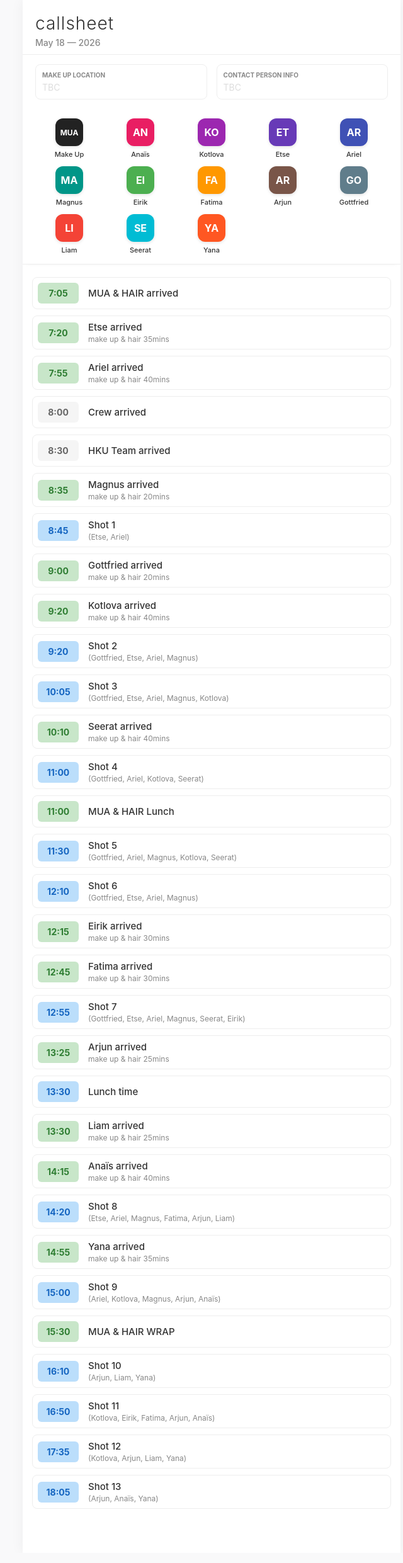
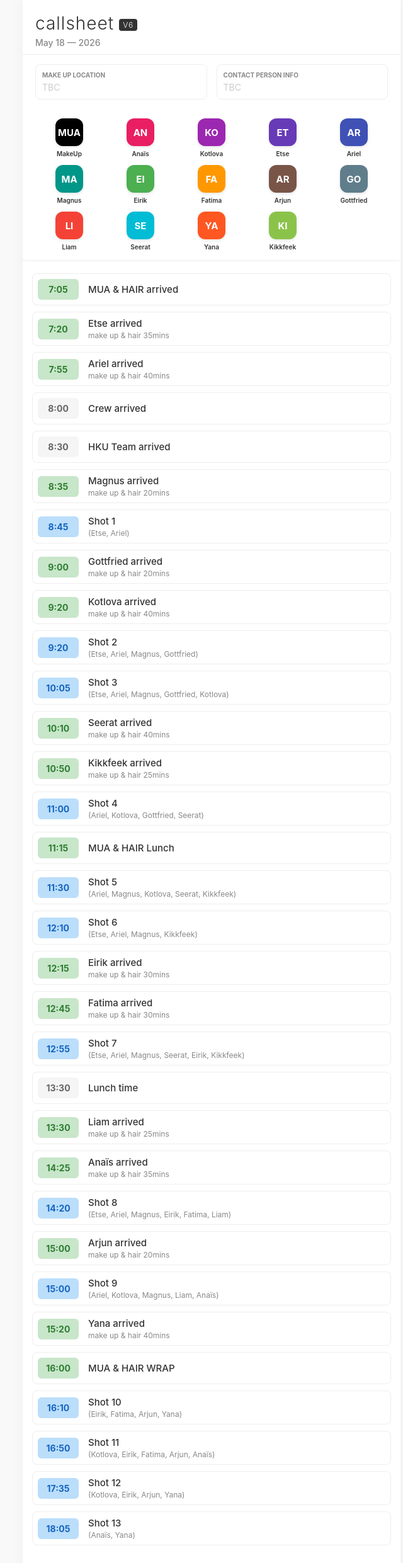
Before and after one commit to chak90215/hku-callsheet, a plain HTML site: page index.html in a window 1280 px wide. Shown: the whole page at 63% size, without its empty margins (304-944 px from the left). Drawn offline with Linux system fonts and the light colour scheme.

Commit message:
Update index.html

```diff
--- a/index.html
+++ b/index.html
@@ -3,7 +3,7 @@
 <head>
     <meta charset="UTF-8">
     <meta name="viewport" content="width=device-width, initial-scale=1.0, maximum-scale=1.0, user-scalable=no">
-    <title>Call Sheet | May 18 - 2026</title>
+    <title>Call Sheet V6 | May 18 - 2026</title>
     <style>
         :root {
             --bg-color: #f9f9fa;
@@ -44,6 +44,16 @@
             letter-spacing: 1px;
         }
 
+        .header .version {
+            font-size: 12px;
+            background: #333;
+            color: #fff;
+            padding: 2px 6px;
+            border-radius: 4px;
+            vertical-align: middle;
+            margin-left: 8px;
+        }
+
         .header .date {
             font-size: 14px;
             color: var(--text-muted);
@@ -70,7 +80,7 @@
         .card span {
             display: block;
             font-size: 14px;
-            color: #ddd;
+            color: #ccc;
             margin-top: 5px;
             font-weight: normal;
             text-transform: none;
@@ -99,7 +109,7 @@
         }
 
         .talent-item.inactive {
-            opacity: 0.3;
+            opacity: 0.2;
             filter: grayscale(100%);
         }
 
@@ -112,11 +122,12 @@
             display: flex;
             align-items: center;
             justify-content: center;
-            font-size: 16px;
+            font-size: 15px;
             font-weight: bold;
             margin-bottom: 6px;
             box-shadow: 0 2px 5px rgba(0,0,0,0.1);
             transition: transform 0.2s ease;
+            overflow: hidden;
         }
 
         .talent-item:active .avatar {
@@ -124,9 +135,10 @@
         }
 
         .talent-name {
-            font-size: 11px;
-            font-weight: 500;
+            font-size: 10px;
+            font-weight: 600;
             text-align: center;
+            white-space: nowrap;
         }
 
         /* Timeline */
@@ -142,19 +154,19 @@
             border-radius: 8px;
             border: 1px solid var(--border-color);
             padding: 8px;
-            transition: opacity 0.4s ease, transform 0.4s ease;
+            transition: opacity 0.3s ease, transform 0.3s ease, background 0.3s ease;
         }
 
-        /* Opacity rule for filtering */
         body.is-filtered .row.dimmed {
-            opacity: 0.25;
+            opacity: 0.15;
         }
 
         body.is-filtered .row.highlight {
             opacity: 1;
             border-color: #333;
-            box-shadow: 0 2px 8px rgba(0,0,0,0.08);
-            transform: scale(1.01);
+            box-shadow: 0 2px 8px rgba(0,0,0,0.05);
+            transform: scale(1.02);
+            background: #fff;
         }
 
         .time-badge {
@@ -185,8 +197,8 @@
             margin-top: 2px;
         }
 
-        /* Avatar color palette */
-        .c-MUA { background: #222; font-size: 12px; } /* MUA 專屬黑底 */
+        /* Avatar Colors */
+        .c-MUA { background: #000; }
         .c-Anais { background: #E91E63; }
         .c-Kotlova { background: #9C27B0; }
         .c-Etse { background: #673AB7; }
@@ -199,6 +211,7 @@
         .c-Liam { background: #F44336; }
         .c-Seerat { background: #00BCD4; }
         .c-Yana { background: #FF5722; }
+        .c-Kikkfeek { background: #8BC34A; }
 
     </style>
 </head>
@@ -206,36 +219,25 @@
 
 <div class="container">
     <div class="header">
-        <h1>callsheet</h1>
+        <h1>callsheet<span class="version">V6</span></h1>
         <div class="date">May 18 — 2026</div>
     </div>
 
     <div class="info-cards">
-        <div class="card">
-            MAKE UP LOCATION
-            <span>TBC</span>
-        </div>
-        <div class="card">
-            CONTACT PERSON INFO
-            <span>TBC</span>
-        </div>
+        <div class="card">MAKE UP LOCATION<span>TBC</span></div>
+        <div class="card">CONTACT PERSON INFO<span>TBC</span></div>
     </div>
 
-    <div class="talent-grid" id="talentGrid">
-        </div>
-
-    <div class="timeline" id="timeline">
-        </div>
+    <div class="talent-grid" id="talentGrid"></div>
+    <div class="timeline" id="timeline"></div>
 </div>
 
 <script>
-    // 模特兒與MUA名單 (將 MUA 放第一個)
     const talents = [
         "MUA", "Anaïs", "Kotlova", "Etse", "Ariel", "Magnus", "Eirik",
-        "Fatima", "Arjun", "Gottfried", "Liam", "Seerat", "Yana"
+        "Fatima", "Arjun", "Gottfried", "Liam", "Seerat", "Yana", "Kikkfeek"
     ];
 
-    // 完整行程表資料 (幫 MUA 標註了專屬的工作時段)
     const schedule = [
         { time: "7:05", type: "green", title: "MUA & HAIR arrived", sub: "", members: ["MUA"] },
         { time: "7:20", type: "green", title: "Etse arrived", sub: "make up & hair 35mins", members: ["Etse", "MUA"] },
@@ -246,60 +248,55 @@
         { time: "8:45", type: "blue", title: "Shot 1", sub: "(Etse, Ariel)", members: ["Etse", "Ariel"] },
         { time: "9:00", type: "green", title: "Gottfried arrived", sub: "make up & hair 20mins", members: ["Gottfried", "MUA"] },
         { time: "9:20", type: "green", title: "Kotlova arrived", sub: "make up & hair 40mins", members: ["Kotlova", "MUA"] },
-        { time: "9:20", type: "blue", title: "Shot 2", sub: "(Gottfried, Etse, Ariel, Magnus)", members: ["Gottfried", "Etse", "Ariel", "Magnus"] },
-        { time: "10:05", type: "blue", title: "Shot 3", sub: "(Gottfried, Etse, Ariel, Magnus, Kotlova)", members: ["Gottfried", "Etse", "Ariel", "Magnus", "Kotlova"] },
+        { time: "9:20", type: "blue", title: "Shot 2", sub: "(Etse, Ariel, Magnus, Gottfried)", members: ["Etse", "Ariel", "Magnus", "Gottfried"] },
+        { time: "10:05", type: "blue", title: "Shot 3", sub: "(Etse, Ariel, Magnus, Gottfried, Kotlova)", members: ["Etse", "Ariel", "Magnus", "Gottfried", "Kotlova"] },
         { time: "10:10", type: "green", title: "Seerat arrived", sub: "make up & hair 40mins", members: ["Seerat", "MUA"] },
-        { time: "11:00", type: "blue", title: "Shot 4", sub: "(Gottfried, Ariel, Kotlova, Seerat)", members: ["Gottfried", "Ariel", "Kotlova", "Seerat"] },
-        { time: "11:00", type: "green", title: "MUA & HAIR Lunch", sub: "", members: ["MUA"] },
-        { time: "11:30", type: "blue", title: "Shot 5", sub: "(Gottfried, Ariel, Magnus, Kotlova, Seerat)", members: ["Gottfried", "Ariel", "Magnus", "Kotlova", "Seerat"] },
-        { time: "12:10", type: "blue", title: "Shot 6", sub: "(Gottfried, Etse, Ariel, Magnus)", members: ["Gottfried", "Etse", "Ariel", "Magnus"] },
+        { time: "10:50", type: "green", title: "Kikkfeek arrived", sub: "make up & hair 25mins", members: ["Kikkfeek", "MUA"] },
+        { time: "11:00", type: "blue", title: "Shot 4", sub: "(Ariel, Kotlova, Gottfried, Seerat)", members: ["Ariel", "Kotlova", "Gottfried", "Seerat"] },
+        { time: "11:15", type: "green", title: "MUA & HAIR Lunch", sub: "", members: ["MUA"] },
+        { time: "11:30", type: "blue", title: "Shot 5", sub: "(Ariel, Magnus, Kotlova, Seerat, Kikkfeek)", members: ["Ariel", "Magnus", "Kotlova", "Seerat", "Kikkfeek"] },
+        { time: "12:10", type: "blue", title: "Shot 6", sub: "(Etse, Ariel, Magnus, Kikkfeek)", members: ["Etse", "Ariel", "Magnus", "Kikkfeek"] },
         { time: "12:15", type: "green", title: "Eirik arrived", sub: "make up & hair 30mins", members: ["Eirik", "MUA"] },
         { time: "12:45", type: "green", title: "Fatima arrived", sub: "make up & hair 30mins", members: ["Fatima", "MUA"] },
-        { time: "12:55", type: "blue", title: "Shot 7", sub: "(Gottfried, Etse, Ariel, Magnus, Seerat, Eirik)", members: ["Gottfried", "Etse", "Ariel", "Magnus", "Seerat", "Eirik"] },
-        { time: "13:25", type: "green", title: "Arjun arrived", sub: "make up & hair 25mins", members: ["Arjun", "MUA"] },
-        { time: "13:30", type: "blue", title: "Lunch time", sub: "", members: [] },
+        { time: "12:55", type: "blue", title: "Shot 7", sub: "(Etse, Ariel, Magnus, Seerat, Eirik, Kikkfeek)", members: ["Etse", "Ariel", "Magnus", "Seerat", "Eirik", "Kikkfeek"] },
+        { time: "13:30", type: "gray", title: "Lunch time", sub: "", members: [] },
         { time: "13:30", type: "green", title: "Liam arrived", sub: "make up & hair 25mins", members: ["Liam", "MUA"] },
-        { time: "14:15", type: "green", title: "Anaïs arrived", sub: "make up & hair 40mins", members: ["Anaïs", "MUA"] },
-        { time: "14:20", type: "blue", title: "Shot 8", sub: "(Etse, Ariel, Magnus, Fatima, Arjun, Liam)", members: ["Etse", "Ariel", "Magnus", "Fatima", "Arjun", "Liam"] },
-        { time: "14:55", type: "green", title: "Yana arrived", sub: "make up & hair 35mins", members: ["Yana", "MUA"] },
-        { time: "15:00", type: "blue", title: "Shot 9", sub: "(Ariel, Kotlova, Magnus, Arjun, Anaïs)", members: ["Ariel", "Kotlova", "Magnus", "Arjun", "Anaïs"] },
-        { time: "15:30", type: "green", title: "MUA & HAIR WRAP", sub: "", members: ["MUA"] },
-        { time: "16:10", type: "blue", title: "Shot 10", sub: "(Arjun, Liam, Yana)", members: ["Arjun", "Liam", "Yana"] },
+        { time: "14:25", type: "green", title: "Anaïs arrived", sub: "make up & hair 35mins", members: ["Anaïs", "MUA"] },
+        { time: "14:20", type: "blue", title: "Shot 8", sub: "(Etse, Ariel, Magnus, Eirik, Fatima, Liam)", members: ["Etse", "Ariel", "Magnus", "Eirik", "Fatima", "Liam"] },
+        { time: "15:00", type: "green", title: "Arjun arrived", sub: "make up & hair 20mins", members: ["Arjun", "MUA"] },
+        { time: "15:00", type: "blue", title: "Shot 9", sub: "(Ariel, Kotlova, Magnus, Liam, Anaïs)", members: ["Ariel", "Kotlova", "Magnus", "Liam", "Anaïs"] },
+        { time: "15:20", type: "green", title: "Yana arrived", sub: "make up & hair 40mins", members: ["Yana", "MUA"] },
+        { time: "16:00", type: "green", title: "MUA & HAIR WRAP", sub: "", members: ["MUA"] },
+        { time: "16:10", type: "blue", title: "Shot 10", sub: "(Eirik, Fatima, Arjun, Yana)", members: ["Eirik", "Fatima", "Arjun", "Yana"] },
         { time: "16:50", type: "blue", title: "Shot 11", sub: "(Kotlova, Eirik, Fatima, Arjun, Anaïs)", members: ["Kotlova", "Eirik", "Fatima", "Arjun", "Anaïs"] },
-        { time: "17:35", type: "blue", title: "Shot 12", sub: "(Kotlova, Arjun, Liam, Yana)", members: ["Kotlova", "Arjun", "Liam", "Yana"] },
-        { time: "18:05", type: "blue", title: "Shot 13", sub: "(Arjun, Anaïs, Yana)", members: ["Arjun", "Anaïs", "Yana"] }
+        { time: "17:35", type: "blue", title: "Shot 12", sub: "(Kotlova, Eirik, Arjun, Yana)", members: ["Kotlova", "Eirik", "Arjun", "Yana"] },
+        { time: "18:05", type: "blue", title: "Shot 13", sub: "(Anaïs, Yana)", members: ["Anaïs", "Yana"] }
     ];
 
     let currentFilter = null;
 
-    // 渲染上方人物大頭貼
     const talentGrid = document.getElementById('talentGrid');
     talents.forEach(t => {
         const div = document.createElement('div');
         div.className = 'talent-item';
         div.setAttribute('data-name', t);
-
-        // 設定 MUA 特殊顯示與其他 Talent 邏輯
-        const initial = t === "MUA" ? "MUA" : t.substring(0, 2).toUpperCase();
-        const displayName = t === "MUA" ? "Make Up" : t;
-        const className = `c-${t.replace('ï', 'i')}`;
+        const initial = t === "MUA" ? "MUA" : (t === "Anaïs" ? "AN" : t.substring(0, 2).toUpperCase());
+        const displayName = t === "MUA" ? "MakeUp" : t;
+        const colorClass = `c-${t.replace('ï', 'i')}`;
 
         div.innerHTML = `
-            <div class="avatar ${className}">${initial}</div>
+            <div class="avatar ${colorClass}">${initial}</div>
             <div class="talent-name">${displayName}</div>
         `;
         div.addEventListener('click', () => toggleFilter(t));
         talentGrid.appendChild(div);
     });
 
-    // 渲染下方行程表
     const timeline = document.getElementById('timeline');
     schedule.forEach((item, index) => {
         const row = document.createElement('div');
         row.className = 'row';
         row.setAttribute('data-members', item.members.join(','));
-        row.id = 'row-' + index;
-
         row.innerHTML = `
             <div class="time-badge bg-${item.type}">${item.time}</div>
             <div class="details">
@@ -310,39 +307,23 @@
         timeline.appendChild(row);
     });
 
-    // 點擊篩選邏輯
     function toggleFilter(name) {
         const body = document.body;
         const allTalentDivs = document.querySelectorAll('.talent-item');
         const allRows = document.querySelectorAll('.row');
 
         if (currentFilter === name) {
-            // 解除篩選 (還原)
             currentFilter = null;
             body.classList.remove('is-filtered');
             allTalentDivs.forEach(el => el.classList.remove('inactive'));
-            allRows.forEach(el => {
-                el.classList.remove('dimmed');
-                el.classList.remove('highlight');
-            });
+            allRows.forEach(el => { el.classList.remove('dimmed'); el.classList.remove('highlight'); });
         } else {
-            // 套用篩選
             currentFilter = name;
             body.classList.add('is-filtered');
-
-            // 處理大頭貼樣式
-            allTalentDivs.forEach(el => {
-                if(el.getAttribute('data-name') === name) {
-                    el.classList.remove('inactive');
-                } else {
-                    el.classList.add('inactive');
-                }
-            });
-
-            // 處理行程透明度
+            allTalentDivs.forEach(el => el.getAttribute('data-name') === name ? el.classList.remove('inactive') : el.classList.add('inactive'));
             allRows.forEach(el => {
-                const membersAttr = el.getAttribute('data-members');
-                if (membersAttr.includes(name)) {
+                const members = el.getAttribute('data-members').split(',');
+                if (members.includes(name)) {
                     el.classList.add('highlight');
                     el.classList.remove('dimmed');
                 } else {
```
